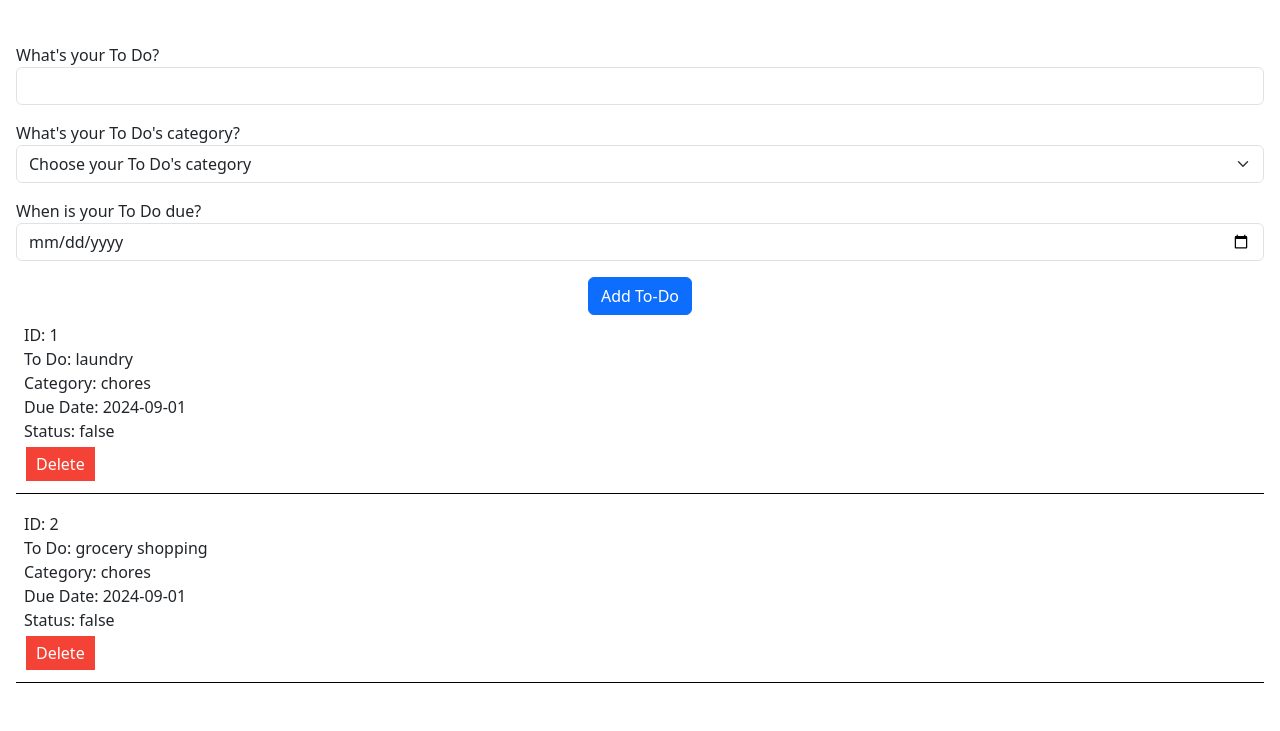
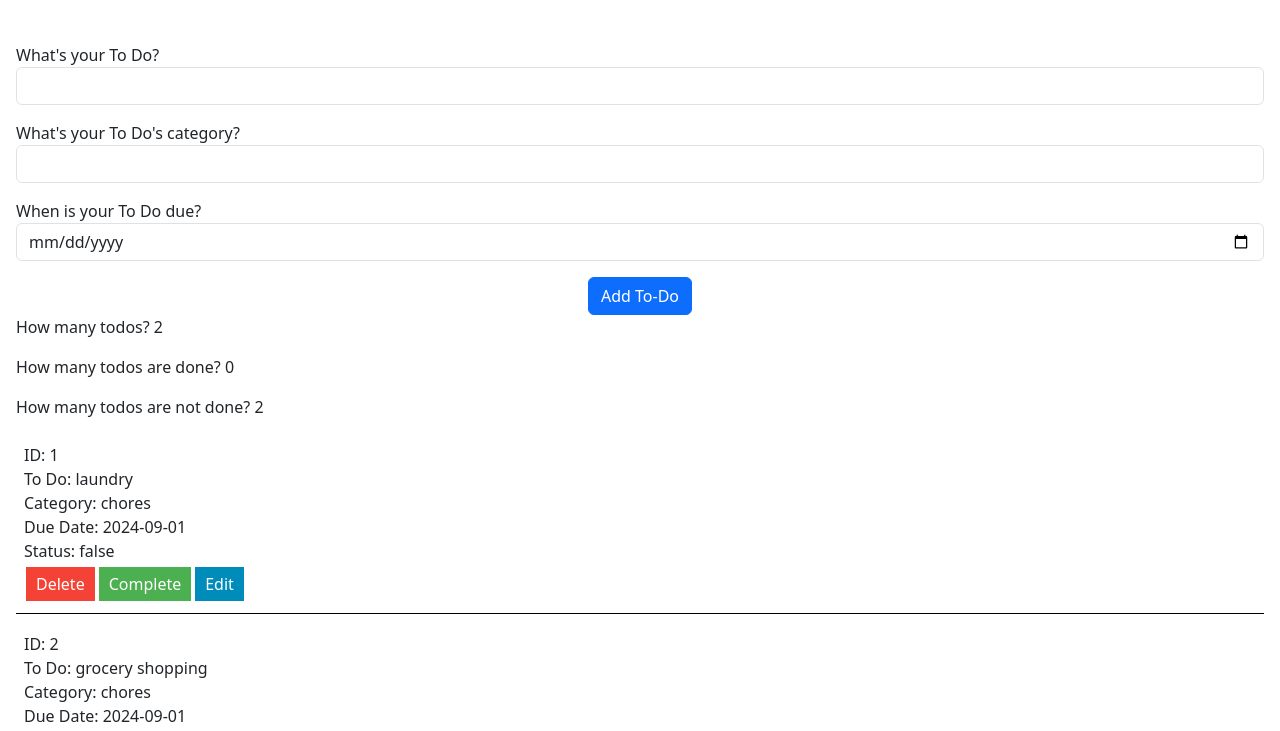
Before and after one commit to Joonsung-Byun/todo_data_model, a website: page index.html in a window 1280 px wide. Shown: the part 69-800 px from the top of the page. Drawn offline with nearby package versions, Linux system fonts and the light colour scheme.

Commit message:
Refactor form in index.html and add functionality to clear completed todos

```diff
--- a/index.html
+++ b/index.html
@@ -20,13 +20,7 @@
         <!--category form-->
         <div class="mb-3">
             <label>What's your To Do's category?</label>
-            <select class="form-select" id="category">
-                <option value="">Choose your To Do's category</option>
-                <option value="chores">Chores</option>
-                <option value="Homework">Homework</option>
-                <option value="Work">Work</option>
-                <option value="Exercise">Exercise</option>
-            </select>
+            <input type="text" class="form-control" id="category">
         </div>
 
 
@@ -39,13 +33,19 @@
         </div>
 
         <button type="submit" class="btn btn-primary" id="add_btn">Add To-Do</button>
+        <p>How many todos? <span id="sum"></span></p>
+        <p>How many todos are done? <span id="done"></span></p>
+        <p>How many todos are not done? <span id="not_done"></span></p>
 
         <div id="todo_list">
 
         </div>
 
 
+
+
       </form>
+      <button id="clear">Clear completed todos</button>
     <script src="node_modules/@popperjs/core/dist/umd/popper.min.js"></script>
     <script src="node_modules/bootstrap/dist/js/bootstrap.min.js"></script>
     <script src="./todo.js"></script>
--- a/todo.css
+++ b/todo.css
@@ -27,3 +27,57 @@
     margin: 4px 2px;
     cursor: pointer;
 }
+
+.complete_btn {
+    background-color: #4CAF50;
+    color: white;
+    border: none;
+    padding: 5px 10px;
+    text-align: center;
+    text-decoration: none;
+    display: inline-block;
+    font-size: 16px;
+    margin: 4px 2px;
+    cursor: pointer;
+}
+
+.edit_btn {
+    background-color: #008CBA;
+    color: white;
+    border: none;
+    padding: 5px 10px;
+    text-align: center;
+    text-decoration: none;
+    display: inline-block;
+    font-size: 16px;
+    margin: 4px 2px;
+    cursor: pointer;
+}
+
+.edit_input {
+    display: none;
+    border: 1px solid red;
+}
+
+#clear {
+    /* good looking button */
+
+    background-color: #26c934;
+    border: none;
+    color: white;
+    padding: 15px 32px;
+    text-align: center;
+    text-decoration: none;
+    display: inline-block;
+    margin : 0 auto;
+    font-size: 16px;
+    cursor: pointer;
+    border-radius: 12px;
+}
+
+.complete_edit_btn {
+    border: 1px solid #6877ff;
+    padding: 5px 10px;
+    text-align: center;
+    margin-left: 10px;
+}
--- a/todo.js
+++ b/todo.js
@@ -1,31 +1,44 @@
-const todos = [
+let todos = [
   {
-        todo_name: 'laundry', // string data type
+    todo_name: "laundry", // string data type
     todo_status: false, // boolean data type
     todo_id: 1, // number data type
-        todo_category: 'chores', // string data type
-        todo_due_date: '2024-09-01', // date data type
+    todo_category: "chores", // string data type
+    todo_due_date: "2024-09-01", // date data type
   }, // object data type
   {
-        todo_name: 'grocery shopping', // string data type
+    todo_name: "grocery shopping", // string data type
     todo_status: false, // boolean data type
     todo_id: 2, // number data type
-        todo_category: 'chores', // string data type
-        todo_due_date: '2024-09-01', // date data type
+    todo_category: "chores", // string data type
+    todo_due_date: "2024-09-01", // date data type
   }, // object data type
+]; // array data type
 
-] // array data type
+const add_btn = document.querySelector("#add_btn");
+const todo_input = document.querySelector("#todo_name");
+const dateControl = document.querySelector('input[type="date"]');
+const todo_list = document.querySelector("#todo_list");
+const selectedCategory = document.querySelector("#category");
+const sum = document.querySelector("#sum");
 
-const add_btn = document.querySelector('#add_btn');
-const todo_input = document.querySelector('#todo_name');
-const dateControl = document.querySelector('input[type="date"]');
-const todo_list = document.querySelector('#todo_list');
-const selectedCategory = document.querySelector('#category');
+const not_done = document.querySelector("#not_done");
+const done = document.querySelector("#done");
+const clear = document.querySelector("#clear");
 
-add_btn.addEventListener('click', addToDo);
+add_btn.addEventListener("click", addToDo);
+clear.addEventListener("click", clearAll);
 
-
+// add todo
 function addToDo(e) {
+  if (
+    todo_input.value === "" ||
+    dateControl.value === "" ||
+    selectedCategory.value === ""
+  ) {
+    alert("Please fill in all fields");
+    return;
+  }
   e.preventDefault();
   const todo_name = todo_input.value;
   const todo_category = selectedCategory.value;
@@ -36,64 +49,156 @@ function addToDo(e) {
     todo_id: todos.length + 1,
     todo_category: todo_category,
     todo_due_date: due_date,
-    }
+  };
   todos.push(todo);
   renderTodos(todos);
 }
 
+//view all todos
 function renderTodos(todos) {
-    todo_list.innerHTML = '';
 
-    todos.forEach((single_todo, index) => {
-        const todoDiv = document.createElement('div');
+  todo_list.innerHTML = ""; // clear the list
 
-        const li_id = document.createElement('li');
+  todos.map((single_todo, index) => {
+    console.log("index" + index);
+    const todoDiv = document.createElement("div");
+
+    const li_id = document.createElement("li");
     li_id.innerHTML = "<span> ID: </span>" + single_todo.todo_id;
 
-        const li_name = document.createElement('li');
+    const li_name = document.createElement("li");
     li_name.innerHTML = "<span> To Do: </span>" + single_todo.todo_name;
 
-        const li_category = document.createElement('li');
-        li_category.innerHTML = "<span> Category: </span>" + single_todo.todo_category;
+    const edit_li_name = document.createElement("input");
+    edit_li_name.setAttribute("type", "text");
+    edit_li_name.setAttribute("class", "edit_input");
+    edit_li_name.setAttribute("class", `edit_input_${index}`);
+    edit_li_name.setAttribute("id", `new_todo_name_${index}`);
+    edit_li_name.setAttribute("placeholder", "Edit To Do's name");
+    edit_li_name.setAttribute('value', single_todo.todo_name)
+    edit_li_name.style.display = "none";
 
-        const li_due_date = document.createElement('li');
-        li_due_date.innerHTML = "<span> Due Date: </span>" + single_todo.todo_due_date;
+    const li_category = document.createElement("li");
+    li_category.innerHTML =
+      "<span> Category: </span>" + single_todo.todo_category;
 
-        const li_status = document.createElement('li');
+    const edit_li_category = document.createElement("input");
+    edit_li_category.setAttribute("type", "text");
+    edit_li_category.setAttribute("class", `edit_input_${index}`);
+    edit_li_category.setAttribute("id", `new_todo_category_${index}`)
+    edit_li_category.setAttribute("placeholder", "Edit To Do's category");
+    edit_li_category.setAttribute('value', single_todo.todo_category)
+    edit_li_category.style.display = "none";
+
+    const li_due_date = document.createElement("li");
+    li_due_date.innerHTML =
+      "<span> Due Date: </span>" + single_todo.todo_due_date;
+
+    const edit_due_date = document.createElement("input");
+    edit_due_date.setAttribute("type", "date");
+    edit_due_date.setAttribute("class", `edit_input_${index}`);
+    edit_due_date.setAttribute("placeholder", "Edit To Do's due date");
+    edit_due_date.setAttribute("id", `new_todo_due_date_${index}`);
+    edit_due_date.setAttribute('value', single_todo.todo_due_date)
+    edit_due_date.style.display = "none";
+
+    const li_status = document.createElement("li");
     li_status.innerHTML = "<span> Status: </span>" + single_todo.todo_status;
 
-        const delete_btn = document.createElement('button');
+    const delete_btn = document.createElement("button");
     delete_btn.setAttribute("class", "delete_btn");
-        delete_btn.innerHTML = 'Delete'
-        delete_btn.addEventListener('click', deleteTodo(index));
+    delete_btn.innerHTML = "Delete";
+    delete_btn.addEventListener("click", () => delTodo(index));
 
+    const complete_btn = document.createElement("button");
+    complete_btn.setAttribute("class", "complete_btn");
+    complete_btn.innerHTML = "Complete";
+    complete_btn.addEventListener("click", () => completeTodo(index));
 
+    const edit_btn = document.createElement("button");
+    edit_btn.setAttribute("class", "edit_btn");
+    edit_btn.setAttribute("id", `edit_btn_${index}`);
+    edit_btn.innerHTML = "Edit";
+    edit_btn.addEventListener("click", (e) => edit(e, index));
+
+    const complete_edit_btn = document.createElement("span");
+    complete_edit_btn.setAttribute("class", "complete_edit_btn");
+    complete_edit_btn.setAttribute("id", `complete_edit_btn_${index}`);
+    complete_edit_btn.innerHTML = "✔";
+    complete_edit_btn.style.display = "none";
+    complete_edit_btn.addEventListener("click", () => completeEdit(index));
 
     todoDiv.appendChild(li_id);
     todoDiv.appendChild(li_name);
+    todoDiv.appendChild(edit_li_name);
     todoDiv.appendChild(li_category);
+    todoDiv.appendChild(edit_li_category);
     todoDiv.appendChild(li_due_date);
+    todoDiv.appendChild(edit_due_date);
     todoDiv.appendChild(li_status);
 
     todoDiv.appendChild(delete_btn);
+    todoDiv.appendChild(complete_btn);
+    todoDiv.appendChild(edit_btn);
+    todoDiv.appendChild(complete_edit_btn);
 
     todo_list.appendChild(todoDiv);
 
     resetInputs();
-    })
-}
-
-function resetInputs() {
-    todo_input.value = '';
-    dateControl.value = '';
-    selectedCategory.value = '';
+  });
+  sum.innerHTML = todos.length;
+  not_done.innerHTML = todos.filter(
+    (todo) => todo.todo_status === false
+  ).length;
+  done.innerHTML = todos.filter((todo) => todo.todo_status === true).length;
 }
 
 renderTodos(todos);
 
-function deleteTodo (index) {
-    return function () {
+function resetInputs() {
+  todo_input.value = "";
+  dateControl.value = "";
+  selectedCategory.value = "";
+}
+
+function delTodo(index) {
   todos.splice(index, 1);
   renderTodos(todos);
 }
+
+function completeTodo(index) {
+  todos[index].todo_status = true;
+  renderTodos(todos);
 }
+
+function edit(e, index) {
+  e.preventDefault();
+  const edit_button = document.querySelector(`#edit_btn_${index}`);
+  const check_button = document.querySelector(`#complete_edit_btn_${index}`);
+
+  edit_button.style.display = "none";
+  check_button.style.display = "inline-block";
+
+  const edit_inputs = document.querySelectorAll(`.edit_input_${index}`);
+  edit_inputs.forEach((input) => {
+    input.style.display = "inline-block";
+    console.log(input);
+  });
+}
+
+function completeEdit(index) {
+    let newInput = document.querySelector(`#new_todo_name_${index}`)
+    let newCategory = document.querySelector(`#new_todo_category_${index}`)
+    let newDueDate = document.querySelector(`#new_todo_due_date_${index}`)
+
+    todos[index].todo_name = newInput.value
+    todos[index].todo_category = newCategory.value
+    todos[index].todo_due_date = newDueDate.value
+
+    renderTodos(todos)
+}
+
+function clearAll() {
+  todos = todos.filter((todo) => todo.todo_status === false);
+  renderTodos(todos);
+}
```
Lines whose indentation alone changed are shown as unchanged.
